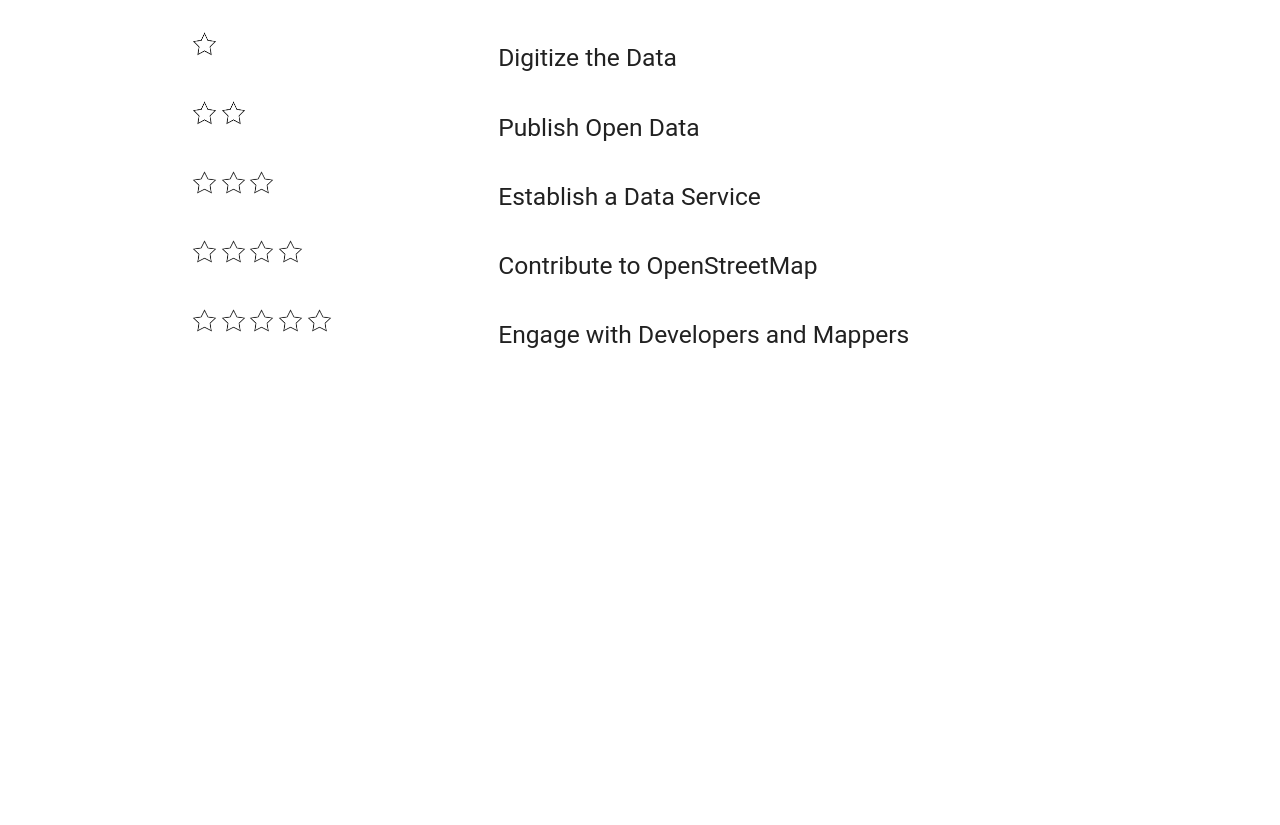
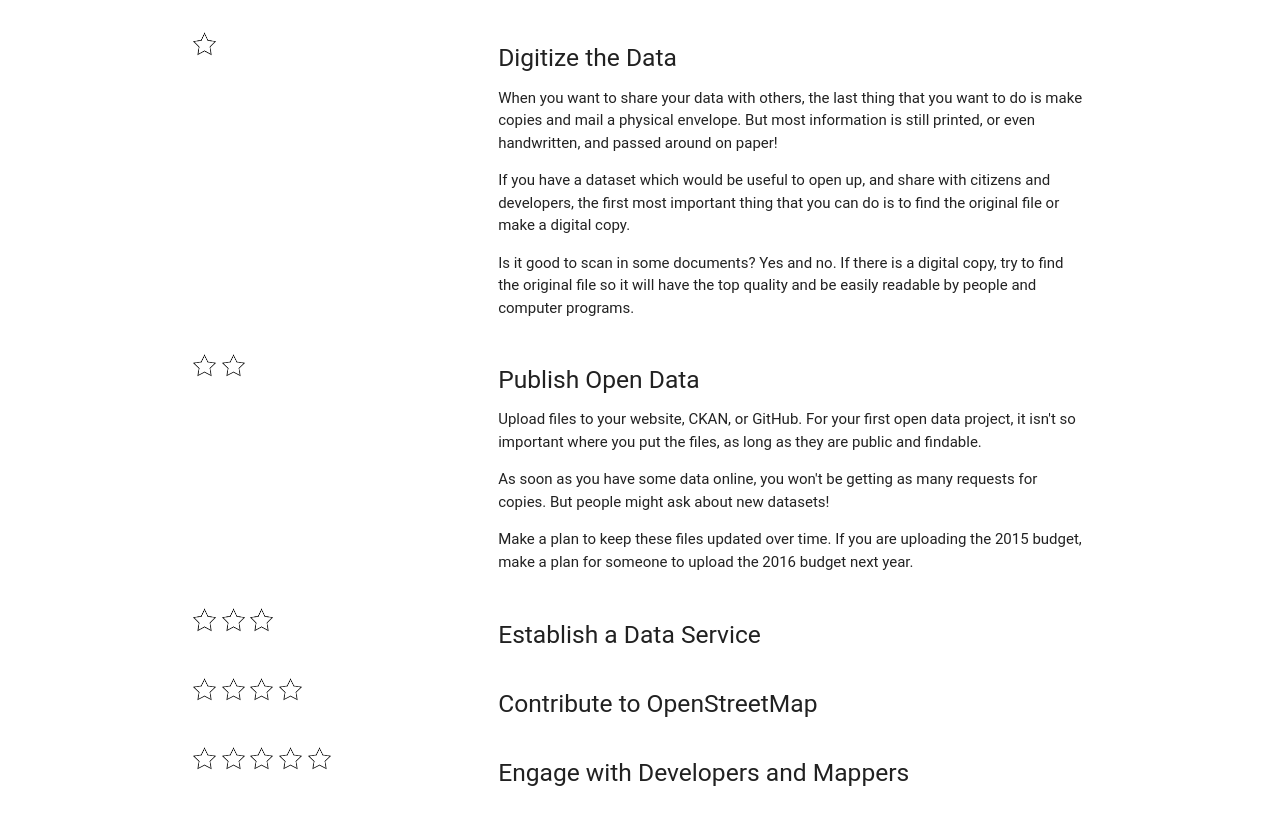
Before and after one commit to mapmeld/free-that-data, a plain HTML site: page index.html in a window 1280 px wide. Shown: the part 257-1082 px from the top of the page. Before the commit the page ends 800 px from the top, so only its background shows below. Drawn offline with Linux system fonts and the light colour scheme; a web font is replaced by a local one.

Commit message:
describe first steps

```diff
--- a/index.html
+++ b/index.html
@@ -31,6 +31,9 @@
           </div>
           <div class="col s12 m8">
             <h5>Digitize the Data</h5>
+            <p>When you want to share your data with others, the last thing that you want to do is make copies and mail a physical envelope. But most information is still printed, or even handwritten, and passed around on paper!</p>
+            <p>If you have a dataset which would be useful to open up, and share with citizens and developers, the first most important thing that you can do is to find the original file or make a digital copy.</p>
+            <p>Is it good to scan in some documents? Yes and no. If there is a digital copy, try to find the original file so it will have the top quality and be easily readable by people and computer programs.</p>
           </div>
         </div>
         <div class="row">
@@ -40,6 +43,9 @@
           </div>
           <div class="col s12 m8">
             <h5>Publish Open Data</h5>
+            <p>Upload files to your website, CKAN, or GitHub. For your first open data project, it isn't so important where you put the files, as long as they are public and findable.</p>
+            <p>As soon as you have some data online, you won't be getting as many requests for copies. But people might ask about new datasets!</p>
+            <p>Make a plan to keep these files updated over time. If you are uploading the 2015 budget, make a plan for someone to upload the 2016 budget next year.</p>
           </div>
         </div>
         <div class="row">
```
